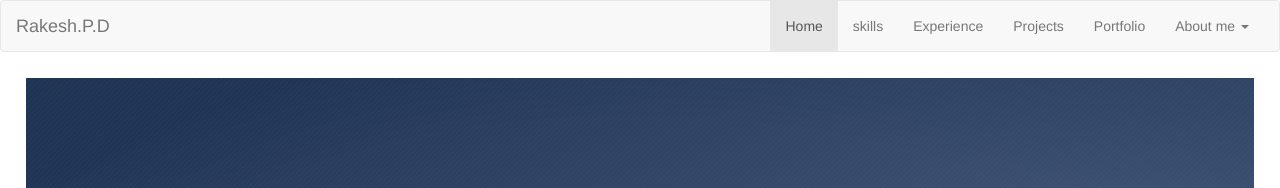
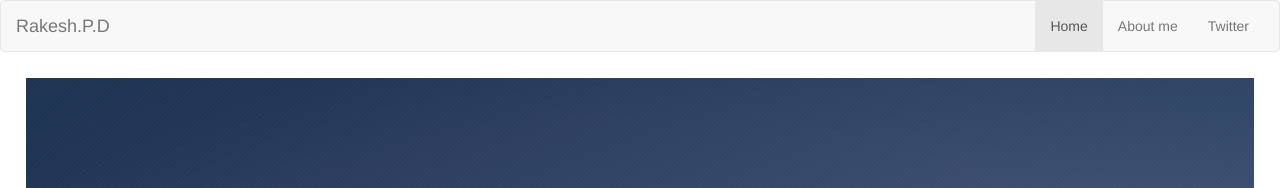
Before and after one commit to errakeshpd/errakeshpd.github.io, a plain HTML site: page index.html in a window 1280 px wide. Shown: the top 188 px of the page. Drawn offline with nearby package versions, Linux system fonts and the light colour scheme.

Commit message:
removed links

```diff
--- a/index.html
+++ b/index.html
@@ -250,26 +250,10 @@
         	<a href="#">Home <span class="sr-only">(current)</span></a>
         </li>
         <li>
-        	<a href="#/skills">skills</a>
+        	<a href="https://about.me/errakeshpd">About me</a>
         </li>
         <li>
-        	<a href="#/experience">Experience</a>
-        </li>
-        <li>
-        	<a href="#/projects">Projects</a>
-        </li>
-         <li>
-        	<a href="#/portfolio">Portfolio</a>
-        </li>
-
-        <li class="dropdown">
-          <a href="" class="dropdown-toggle" data-toggle="dropdown" role="button" aria-expanded="false">About me <span class="caret"></span></a>
-          <ul class="dropdown-menu" role="menu">
-            <li><a href="#/yearmap">Year map</a></li>
-            <li><a href="#/family">Family</a></li>
-            <li><a href="#/images">Images</a></li>
-            <li><a href="#/resume">Resume</a></li>
-          </ul>
+        	<a href="https://twitter.com/errakeshpd">Twitter</a>
         </li>
       </ul>
     </div><!-- /.navbar-collapse -->
```
